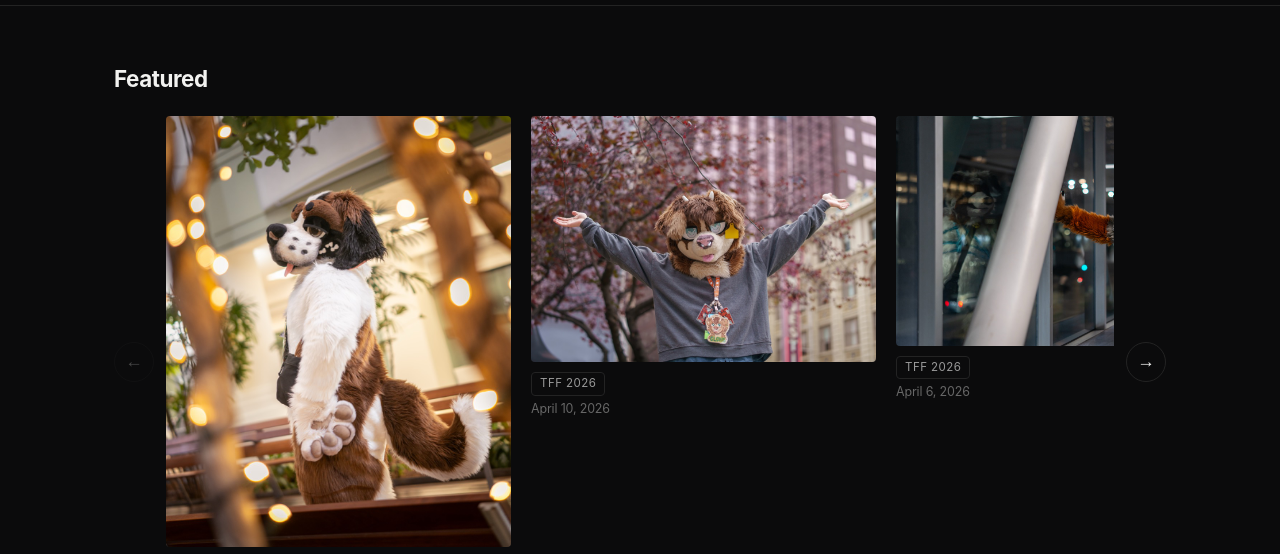
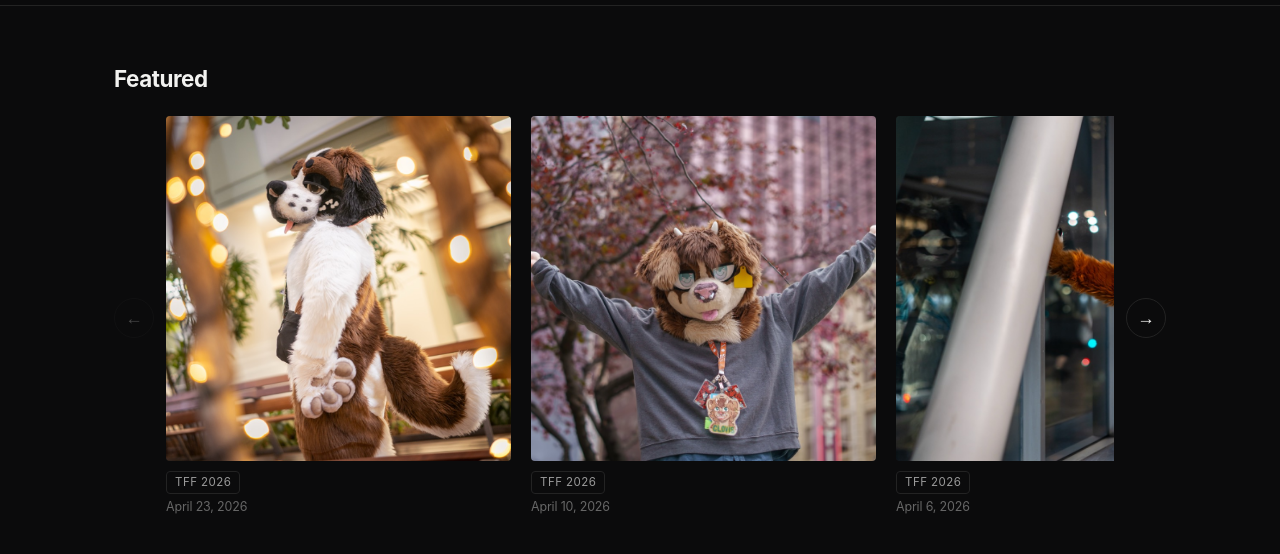
Before and after one commit to steampiano/PhotographyPortfolio, a website: page index.html in a window 1280 px wide. Shown: the part 57-611 px from the top of the page. Drawn offline with Linux system fonts and the light colour scheme.

Commit message:
Square thumbnails in Featured carousel too

```diff
--- a/css/style.css
+++ b/css/style.css
@@ -238,9 +238,10 @@ a {
   transition: opacity 0.15s ease;
 }
 
-/* Recent Work grid: square, cropped thumbnails for an even grid.
-   (The carousel and lightbox keep the true aspect ratio.) */
-.gallery .post img {
+/* Square, cropped thumbnails in the grid and Featured carousel for an even
+   layout. (The lightbox and dedicated page keep the true aspect ratio.) */
+.gallery .post img,
+.carousel-slide .post img {
   aspect-ratio: 1 / 1;
   height: auto;
   object-fit: cover;
```
